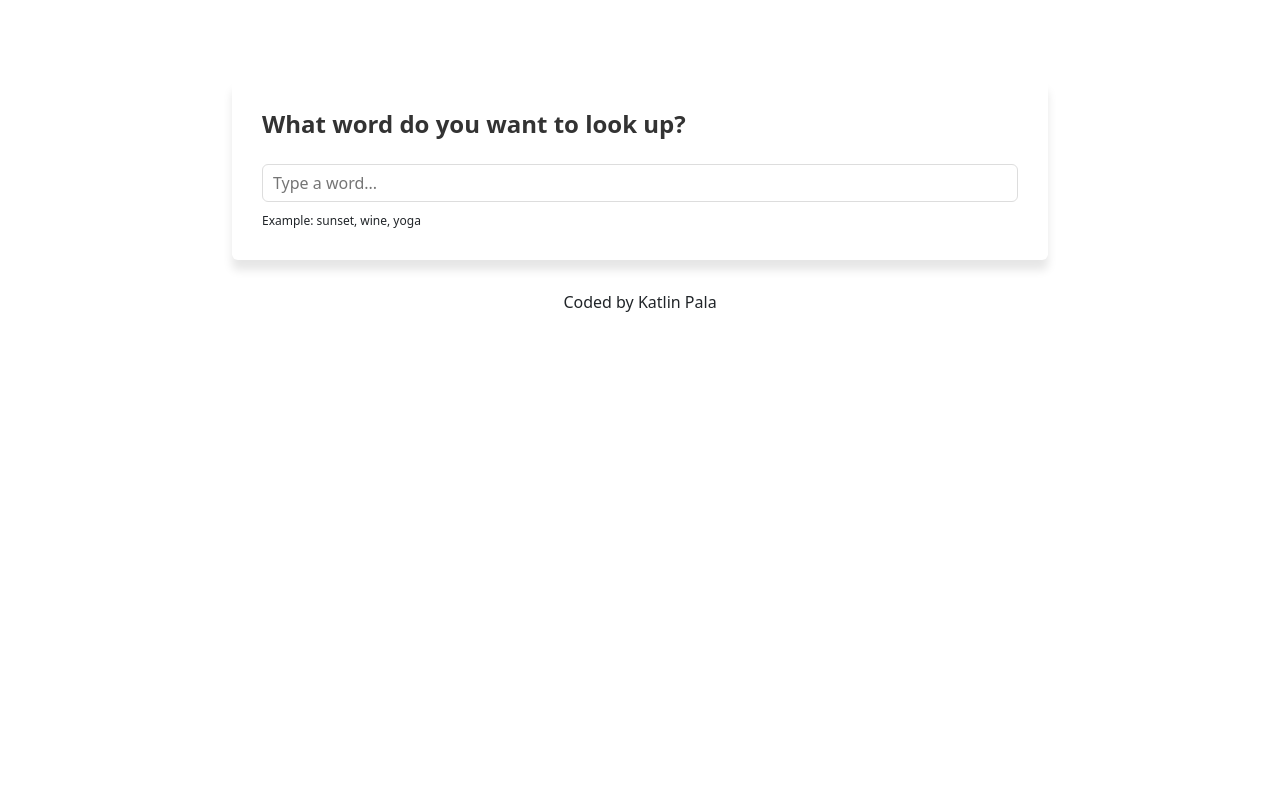
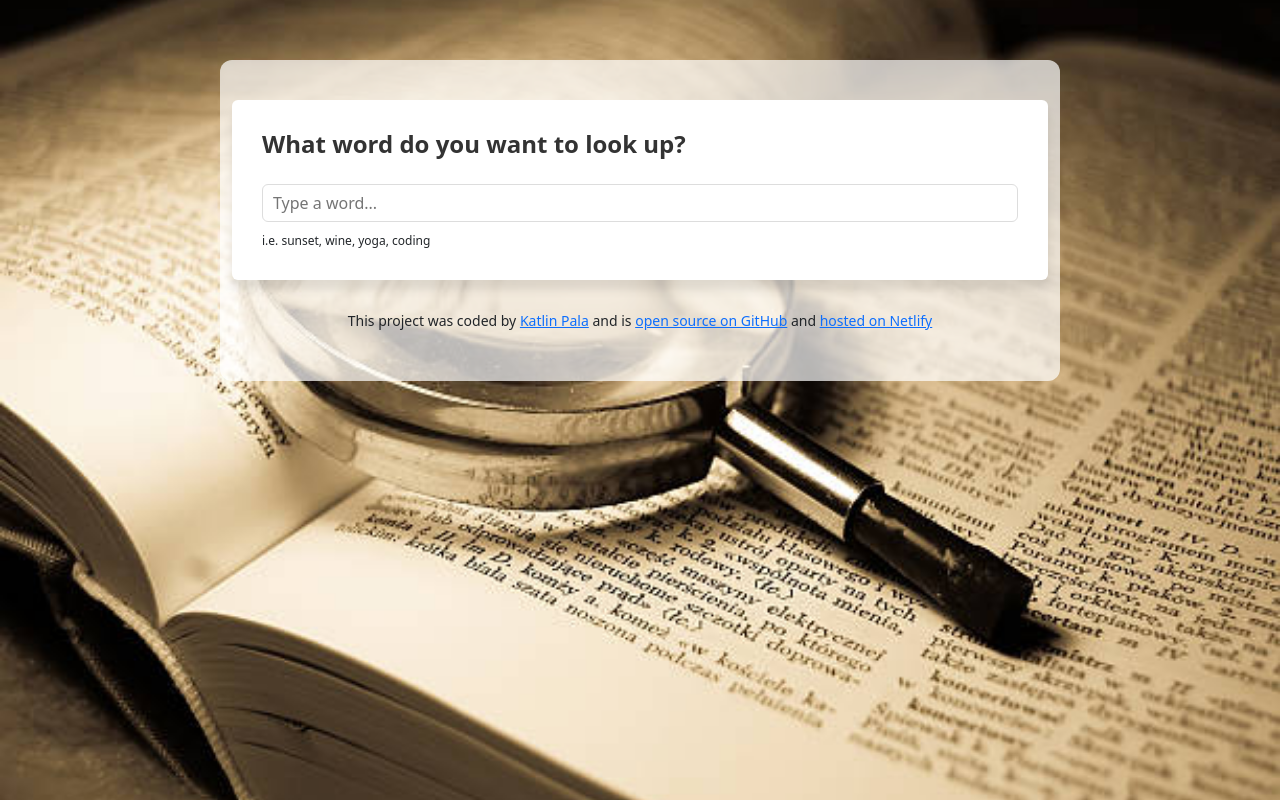
Before and after one commit to Katlin2000/react-dictionary, a React (Create React App) app: page / in a window 1280 px wide. Built offline with nearby package versions, Linux system fonts and the light colour scheme; no server answers.

Commit message:
added background image

```diff
--- a/src/App.css
+++ b/src/App.css
@@ -8,6 +8,23 @@
 .App-logo {
   height: 40vmin;
   pointer-events: none;
+}
+
+body {
+  background-image: url("./background.jpg");
+  background-attachment: fixed;
+  background-size: cover;
+  background-position: center;
+  background-repeat: no-repeat;
+}
+
+.container {
+  background: linear-gradient(
+    rgba(255, 255, 255, 0.7),
+    rgba(255, 255, 255, 0.7)
+  );
+  padding: 20px;
+  border-radius: 12px;
 }
 
 @media (prefers-reduced-motion: no-preference) {
@@ -43,4 +60,5 @@
 .App footer {
   text-align: center;
   margin: 30px 0;
+  font-size: 14px;
 }
--- a/src/App.js
+++ b/src/App.js
@@ -3,12 +3,31 @@ import Dictionary from "./Dictionary";
 
 export default function App() {
   return (
-    <div className="App">
-      <div className="container">
+    <div className="App background">
+      <div className="container ">
         <main>
           <Dictionary defaultKeyword="sunset" />
         </main>
-        <footer>Coded by Katlin Pala</footer>
+        <footer>
+          This project was coded by{" "}
+          <a
+            href="https://www.shecodes.io/graduates/122497-katlin-pala"
+            target="_blank noreferrer"
+          >
+            Katlin Pala
+          </a>{" "}
+          and is{" "}
+          <a href="https://github.com/Katlin2000" target="_blank noreferrer">
+            open source on GitHub
+          </a>{" "}
+          and{" "}
+          <a
+            href="https://react-dictionary-app-25.netlify.app/"
+            target="_blank noreferrer"
+          >
+            hosted on Netlify
+          </a>
+        </footer>
       </div>
     </div>
   );
--- a/src/Dictionary.js
+++ b/src/Dictionary.js
@@ -54,7 +54,7 @@ export default function Dictionary(props) {
               onChange={handleKeywordChange}
             />
           </form>
-          <div className="hint">Example: sunset, wine, yoga</div>
+          <div className="hint">i.e. sunset, wine, yoga, coding</div>
         </section>
 
         {results && <Results results={results} />}
--- a/src/Results.css
+++ b/src/Results.css
@@ -4,6 +4,10 @@
   line-height: 1.5;
 }
 
+.Results {
+  text-align: left;
+}
+
 .Results .phonetic {
   opacity: 0.5;
   font-weight: bold;
```
Also changed, not shown: src/background.jpg (added).
